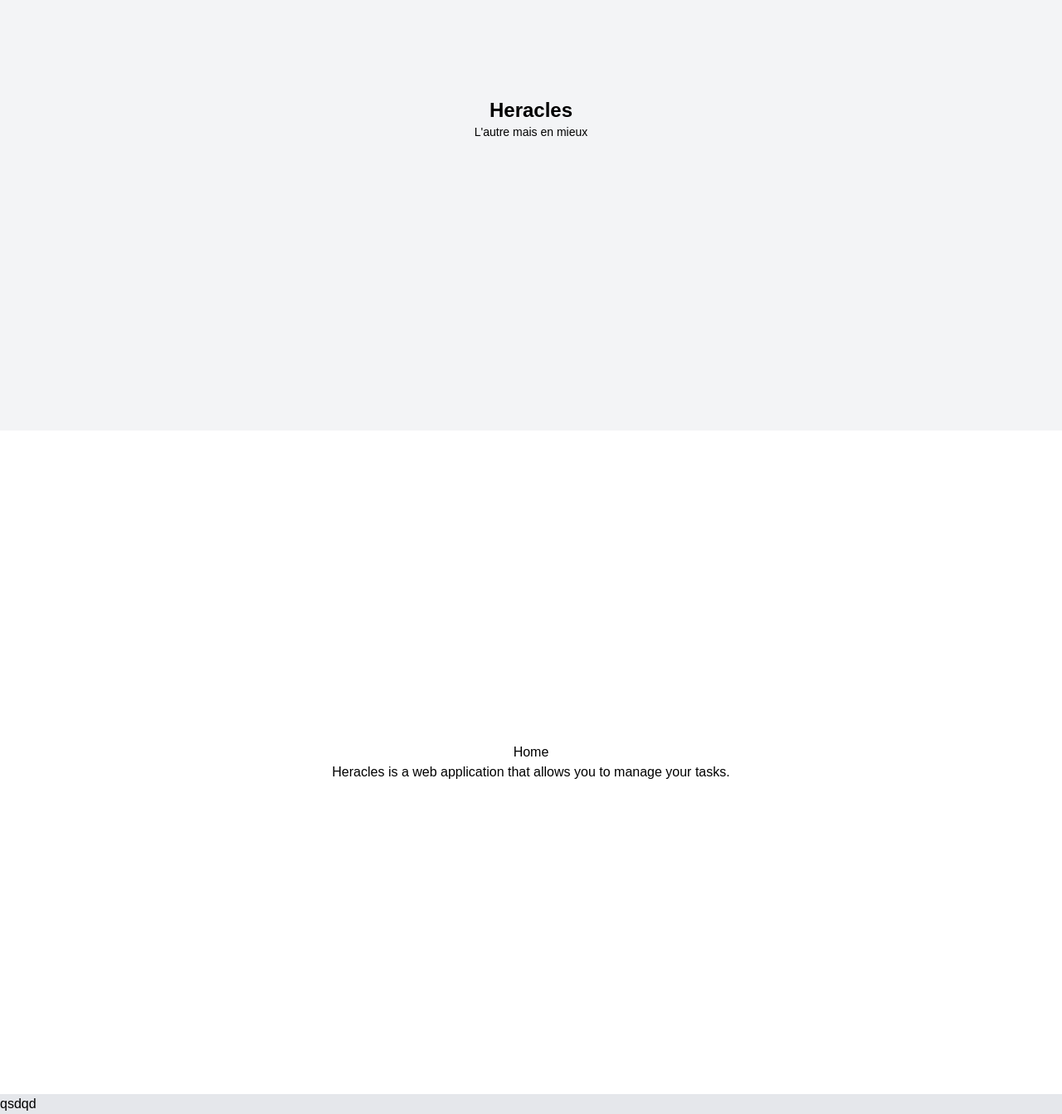
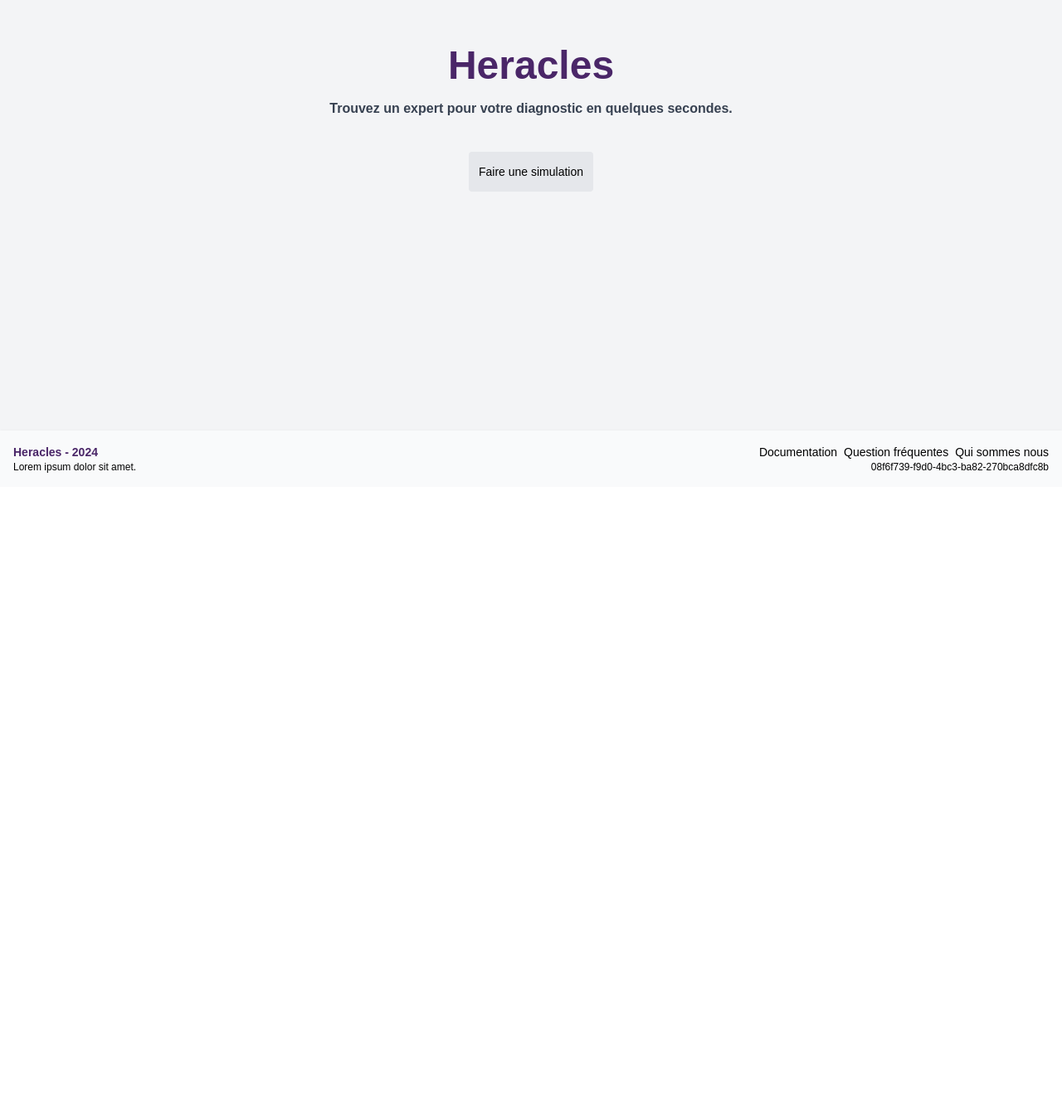
Before and after one commit to raizestudio/heracles, a Next.js app in the folder frontend/: page / in a window 1280 px wide. Shown: the part 281-1624 px from the top of the page at 83% size. After the commit the page ends 868 px from the top, so only its background shows below. Built offline with nearby package versions, Linux system fonts and the light colour scheme; no server answers.

Commit message:
some changes to landing page and add page for simulation requests

```diff
--- a/frontend/app/components/footer/FooterComponent.tsx
+++ /dev/null
@@ -1,15 +0,0 @@
-import FooterLanding from "./FooterLanding";
-
-interface FooterComponentProps {
-  t?: string;
-}
-
-const FooterComponent: React.FC<FooterComponentProps> = () => {
-  return (
-    <footer className="">
-      <FooterLanding />
-    </footer>
-  );
-};
-
-export default FooterComponent;
--- a/frontend/app/components/footer/FooterLanding.tsx
+++ b/frontend/app/components/footer/FooterLanding.tsx
@@ -1,13 +1,28 @@
-
 interface FooterLandingProps {
   t?: string;
 }
 
 const FooterLanding: React.FC<FooterLandingProps> = () => {
   return (
-    <div className="bg-gray-200">
-      <span>qsdqd</span>
-    </div>
+    <footer className="flex bg-gray-50 p-4 shadow">
+      <div className="flex flex-col">
+        <span className="text-primary-100 text-sm font-semibold">
+          Heracles - {new Date().getFullYear()}
+        </span>
+        <span className="text-xs">Lorem ipsum dolor sit amet.</span>
+      </div>
+      <div className="grow"></div>
+      <div className="flex flex-col">
+        <div className="flex gap-2">
+          <span className="text-sm">Documentation</span>
+          <span className="text-sm">Question fréquentes</span>
+          <span className="text-sm">Qui sommes nous</span>
+        </div>
+        <div className="flex justify-end">
+          <span className="text-xs">08f6f739-f9d0-4bc3-ba82-270bca8dfc8b</span>
+        </div>
+      </div>
+    </footer>
   );
 };
 
--- a/frontend/app/page.tsx
+++ b/frontend/app/page.tsx
@@ -1,21 +1,32 @@
+import Link from "next/link";
+
 import NavbarComponent from "@/app/components/navbar/NavbarComponent";
-import FooterComponent from "@/app/components/footer/FooterComponent";
+import FooterLanding from "@/app/components/footer/FooterLanding";
 
 export default function Home() {
   return (
     <>
       <NavbarComponent />
       <div className="w-screen h-[calc(100vh-3rem)] flex flex-col justify-center items-center grow bg-gray-100">
-        <h1 className="font-black text-2xl">Heracles</h1>
-        <span className="text-sm">L&apos;autre mais en mieux</span>
+        <div className="flex flex-col justify-center items-center gap-10">
+          <div className="flex flex-col justify-center items-center gap-4">
+            <h1 className="text-primary-100 font-black text-5xl">Heracles</h1>
+            <span className="text-gray-700 font-semibold">
+              Trouvez un expert pour votre diagnostic en quelques secondes.
+            </span>
+          </div>
+          <Link className="bg-gray-200 rounded p-3" href="/simulation">
+            <span className="text-sm">Faire une simulation</span>
+          </Link>
+        </div>
       </div>
-      <div className="w-screen h-screen flex flex-col justify-center items-center">
+      {/* <div className="w-screen h-screen flex flex-col justify-center items-center">
         <h1>Home</h1>
         <p>
           Heracles is a web application that allows you to manage your tasks.
         </p>
-      </div>
-      <FooterComponent />
+      </div> */}
+      <FooterLanding />
     </>
   );
 }
--- /dev/null
+++ b/frontend/app/simulation/layout.tsx
@@ -0,0 +1,24 @@
+import type { Metadata } from "next";
+
+// Components
+import NavbarComponent from "@/app/components/navbar/NavbarComponent";
+import FooterApp from "@/app/components/footer/FooterApp";
+
+export const metadata: Metadata = {
+  title: "Heracles | Authentification",
+  description: "Connectez-vous à votre compte Heracles",
+};
+
+export default function AuthLayout({
+  children,
+}: Readonly<{
+  children: React.ReactNode;
+}>) {
+  return (
+    <div className="flex flex-col min-h-[550px] min-w-[450px]">
+      <NavbarComponent />
+      {children}
+      <FooterApp />
+    </div>
+  );
+}
--- /dev/null
+++ b/frontend/app/simulation/page.tsx
@@ -0,0 +1,9 @@
+const SimulationPage = () => {
+  return (
+    <div>
+      <h1>Simulation Page</h1>
+    </div>
+  );
+};
+
+export default SimulationPage;
```
Also changed, not shown: 1 other file (tests, documents, lock files or other folders).
